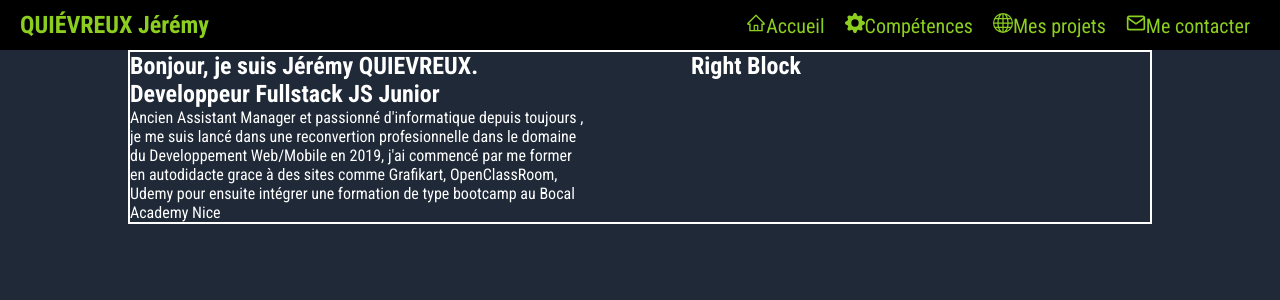
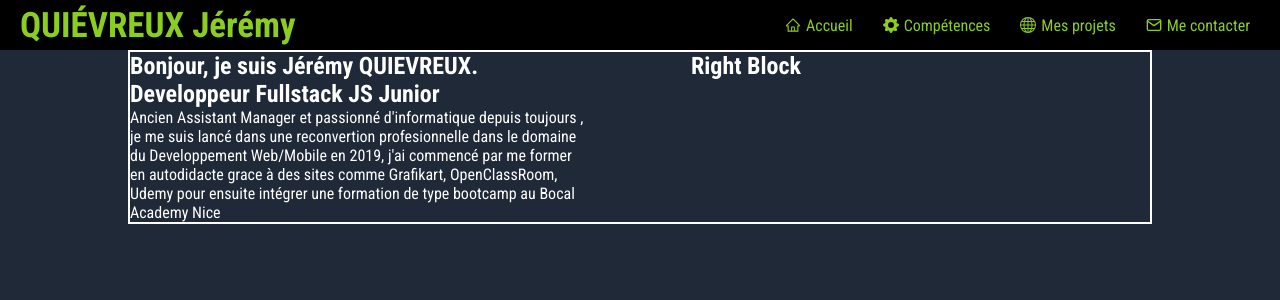
Before and after one commit to JeremyQuievreux/Portfolio-front, a React (Create React App) app: page / in a window 1280 px wide. Shown: the top 300 px of the page. Built offline with nearby package versions, Linux system fonts and the light colour scheme.

Commit message:
Update navbar

```diff
--- a/src/Navbar/Navbar.js
+++ b/src/Navbar/Navbar.js
@@ -25,7 +25,7 @@ function Navbar() {
 
     return (
         <nav className="navbar-container">
-            <h1>QUI&Eacute;VREUX Jérémy</h1>
+            <h1 className="navbar-title">QUI&Eacute;VREUX Jérémy</h1>
             <div className="menu-desktop">
                 <a href="#about" ><p><AiOutlineHome/>Accueil</p></a>
                 <a href="#" ><p><BsGearFill/>Compétences</p></a>
@@ -34,7 +34,7 @@ function Navbar() {
             </div>
             <div className="menu-mobile">
                 <div className="menu-mobile-icon" onClick={(e) => hideMenu(e)}>
-                    <p><MdMenu size="2em"/></p>
+                    <p><MdMenu size="3em"/></p>
                 </div>
                 {showMenu &&
                     <div className="drop-down-menu">
--- a/src/Navbar/Navbar.scss
+++ b/src/Navbar/Navbar.scss
@@ -29,16 +29,27 @@
     align-items: center;
     color: $secondary;
     padding: 0 20px;
+    .navbar-title{
+        font-size: 35px;
+    }
     .menu-desktop{
         display: flex;
         a{
             color: $secondary;
             text-decoration: none;
             margin: 10px;
-            font-size: 20px;
+            font-size: 16px;
             &:hover{
                 color: white;
                 cursor: pointer;
+            }
+            p{
+                display: flex;
+                align-items: center;
+                margin-left: 10px;
+                svg{
+                    margin-right: 5px;
+                }
             }
         }
     }
@@ -61,14 +72,26 @@
             position: absolute;
             background-color: $primary;
             right: 0;
+            top: 50px;
             animation-duration: 1s;
             animation-name: slideleft;
             a{
                 color: $secondary;
                 text-decoration: none;
+                font-size: 16px;
+                width: 100%;
                 &:hover{
                     color: white;
                     cursor: pointer;
+                }
+                p{
+                    display: flex;
+                    justify-content: flex-start;
+                    align-items: center;
+                    padding: 0 10px;
+                    svg{
+                        margin-right: 10px;
+                    }
                 }
             }
         }
@@ -80,13 +103,13 @@
 }
 
 
-@media (max-width: 700px) {
+@media (max-width: 900px) {
     .navbar-container{
         flex-direction: column;
     }
 
 }
-@media (max-width: 580px) {
+@media (max-width: 630px) {
     .navbar-container{
         flex-direction: row;
         .menu-desktop{
```
